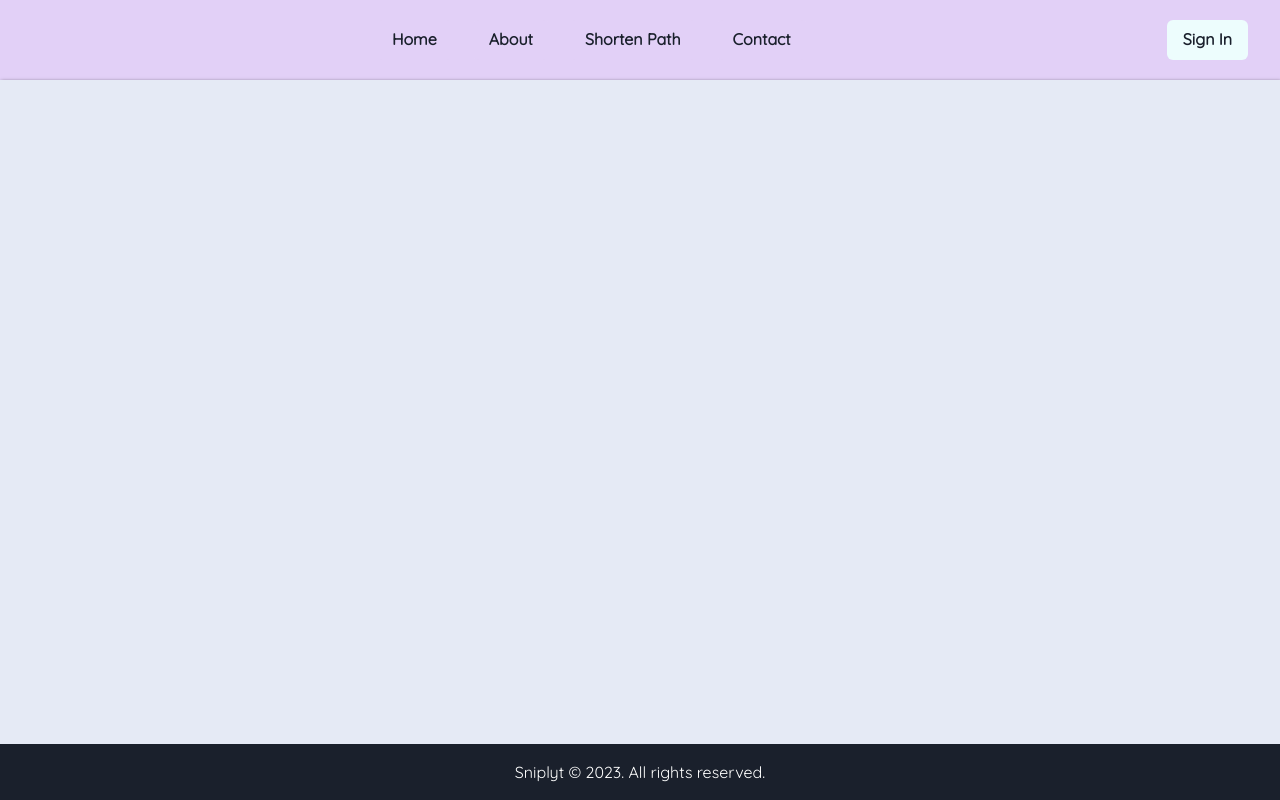
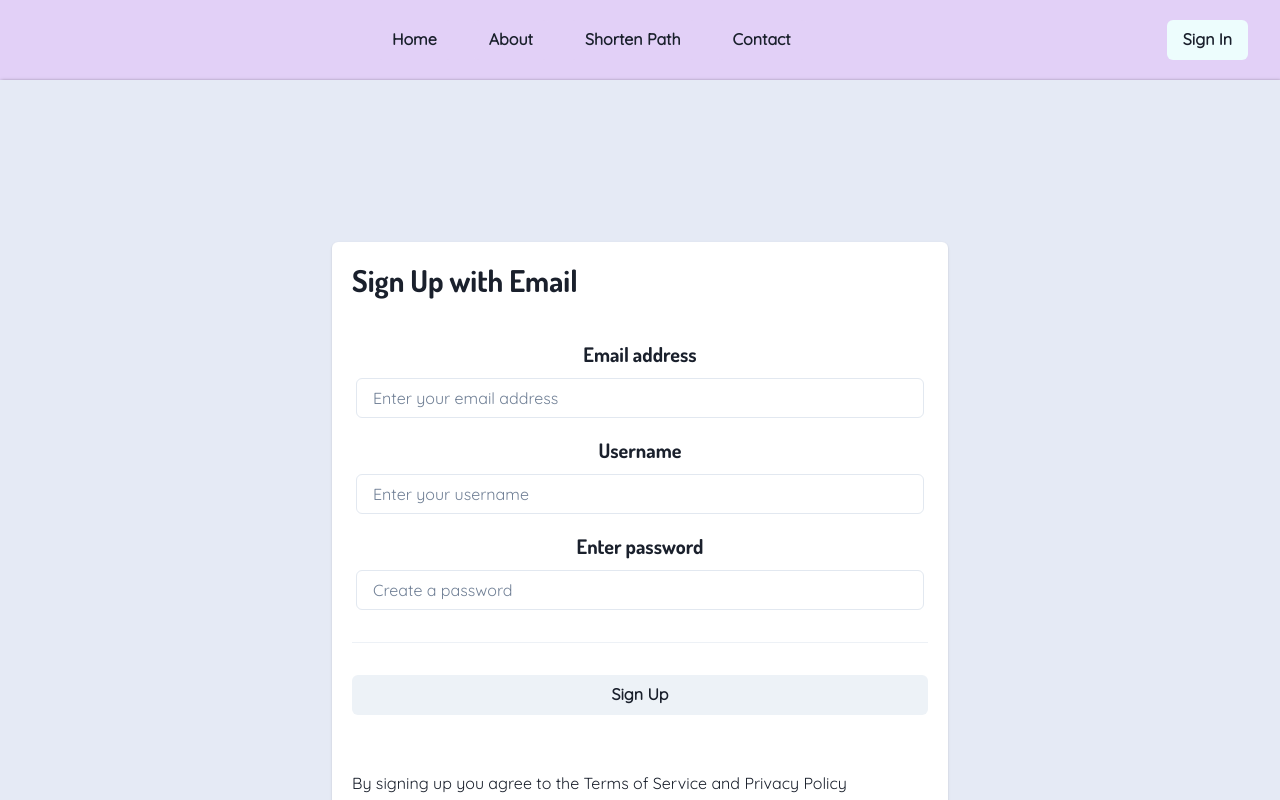
Before and after one commit to MichaelaLodnanova/Analytical-link-shortener, a React (Vite) app in the folder apps/frontend/: page / in a window 1280 px wide. Shown: the top 800 px of the page. Built offline with nearby package versions, Linux system fonts and the light colour scheme; no server answers.

Commit message:
feat: refistration form

```diff
--- a/apps/frontend/src/common/footer/Footer.tsx
+++ b/apps/frontend/src/common/footer/Footer.tsx
@@ -8,7 +8,6 @@ export function Footer() {
       display="flex"
       justifyContent="center"
       color="white"
-      position="fixed"
       bottom="0"
       left="0"
       width="100%"
--- a/apps/frontend/src/controllers/ApiController.ts
+++ b/apps/frontend/src/controllers/ApiController.ts
@@ -34,7 +34,7 @@ export const logout = async () => {
 };
 
 export const register = async (data: RequestAuthCreate) => {
-  const resp = await apiClient.post<RequestAuthCreate>('/auth/register', {
+  const resp = await apiClient.post<RequestAuthCreate>('/auth/registration', {
     username: data.username,
     email: data.email,
     password: data.password,
--- /dev/null
+++ b/apps/frontend/src/hooks/useRegister.tsx
@@ -0,0 +1,47 @@
+import { useToast } from '@chakra-ui/react';
+import { RegisterUserSchema } from 'common';
+import { useMutation, useQueryClient } from 'react-query';
+import { useNavigate } from 'react-router-dom';
+import { register as apiRegister } from '../controllers/ApiController';
+
+type UseRegisterProps = {
+  redirect: string;
+};
+
+export default function useRegister({ redirect }: UseRegisterProps) {
+  const toast = useToast();
+  const navigate = useNavigate();
+  const queryClient = useQueryClient();
+
+  const {
+    mutateAsync: register,
+    isLoading,
+    isError,
+  } = useMutation({
+    mutationFn: (data: RegisterUserSchema) => {
+      return apiRegister(data);
+    },
+    onError: () => {
+      toast({
+        title: 'User already registered!',
+        description: 'You already have an account',
+        status: 'error',
+        duration: 5000,
+        isClosable: true,
+      });
+    },
+    onSuccess: () => {
+      toast({
+        title: 'Successfully registered!',
+        description: 'You were successfully registered',
+        status: 'success',
+        colorScheme: 'primary',
+        duration: 5000,
+        isClosable: true,
+      });
+      navigate(redirect);
+      queryClient.invalidateQueries(['auth']);
+    },
+  });
+  return { register, isLoading, isError };
+}
--- a/apps/frontend/src/pages/home/Home.tsx
+++ b/apps/frontend/src/pages/home/Home.tsx
@@ -1,13 +1,14 @@
 import { Box } from '@chakra-ui/react';
 import { Element } from 'react-scroll';
 import { Navbar } from '../../common/navbar';
+import SignUp from './components/SignUp';
 export function Home() {
   return (
     <Box>
       <Navbar></Navbar>
       <Box boxShadow="1px 2px 4px rgba(0, 0, 0, 1)">
         <Element name="home" className="element">
-          <div style={{ height: '1000px', backgroundColor: '#e5eaf5' }}></div>
+          <SignUp></SignUp>
         </Element>
         <Element name="about" className="element">
           <div style={{ height: '1000px', backgroundColor: '#a0d2eb' }}></div>
--- /dev/null
+++ b/apps/frontend/src/pages/home/components/BoxItem.tsx
@@ -0,0 +1,23 @@
+import { Box } from '@chakra-ui/react';
+import { PropsWithChildren } from 'react';
+
+type BoxItemProps = {
+  color: React.ComponentProps<typeof Box>['backgroundColor'];
+};
+
+export default function BoxItem({
+  color,
+  children,
+}: PropsWithChildren<BoxItemProps>) {
+  return (
+    <Box
+      minH={'4xl'}
+      backgroundColor={color}
+      display="flex"
+      justifyContent="center"
+      alignItems="center"
+    >
+      {children}
+    </Box>
+  );
+}
--- /dev/null
+++ b/apps/frontend/src/pages/home/components/FormField.tsx
@@ -0,0 +1,32 @@
+import React from 'react';
+import {
+  FormControl,
+  FormErrorMessage,
+  Heading,
+  Input,
+  InputProps,
+} from '@chakra-ui/react';
+import { FieldValues, FieldValue, FieldErrors } from 'react-hook-form';
+
+interface FormFieldProps<T extends FieldValues = FieldValues>
+  extends InputProps {
+  label: string;
+  name: FieldValue<T>;
+  errors: FieldErrors<T>;
+}
+
+export default React.forwardRef(
+  ({ label, errors, ...props }: FormFieldProps, ref) => (
+    <FormControl
+      padding="1"
+      textAlign="center"
+      isInvalid={!!errors[props.name]?.message}
+    >
+      <Heading size={'md'}>{label}</Heading>
+      <Input {...props} ref={ref} marginY={'3'} />
+      <FormErrorMessage fontSize="sm" color="red">
+        {errors[props.name]?.message as string}
+      </FormErrorMessage>
+    </FormControl>
+  )
+);
--- a/apps/frontend/src/pages/home/components/SignIn.tsx
+++ b/apps/frontend/src/pages/home/components/SignIn.tsx
@@ -1,15 +1,19 @@
-import { Box, VStack } from '@chakra-ui/react';
+import { Box } from '@chakra-ui/react';
 import SignInCard from './SignInCard';
 import SignInNavBar from './SignInNavBar';
 
 export default function SignIn() {
   return (
-    <Box bg={'primary.100'}>
-      <SignInNavBar></SignInNavBar>
-      <Box minH={'3xl'} marginX={'10'}>
-        <VStack marginY={'16'}>
-          <SignInCard></SignInCard>
-        </VStack>
+    <Box
+      bg="primary.100"
+      w="100%"
+      minHeight="100vh"
+      display="flex"
+      flexDirection="column"
+    >
+      <SignInNavBar />
+      <Box flex="1" display="flex" justifyContent="center" alignItems="center">
+        <SignInCard />
       </Box>
     </Box>
   );
--- a/apps/frontend/src/pages/home/components/SignInCard.tsx
+++ b/apps/frontend/src/pages/home/components/SignInCard.tsx
@@ -11,7 +11,7 @@ export default function SignInCard() {
 
   return (
     <HStack>
-      <Card colorScheme="primary">
+      <Card colorScheme="primary" size={'lg'}>
         <CardHeader>
           <Heading size={'md'}>Sign in</Heading>
         </CardHeader>
--- a/apps/frontend/src/pages/home/components/SignInForm.tsx
+++ b/apps/frontend/src/pages/home/components/SignInForm.tsx
@@ -48,7 +48,7 @@ export default function SignInForm({ onSubmit }: SingInFormProps) {
         </FormErrorMessage>
       </FormControl>
       <Button type="submit" padding={'4'} mt="4" colorScheme="primary">
-        Submit
+        Sign in
       </Button>
     </form>
   );
--- /dev/null
+++ b/apps/frontend/src/pages/home/components/SignUp.tsx
@@ -0,0 +1,36 @@
+import {
+  Card,
+  CardBody,
+  CardFooter,
+  CardHeader,
+  Heading,
+  Text,
+} from '@chakra-ui/react';
+import BoxItem from './BoxItem';
+import SignUpForm from './SignUpForm';
+import { RegisterUserSchema } from 'common';
+import useRegister from '../../../hooks/useRegister';
+
+export default function SignUp() {
+  const { register } = useRegister({ redirect: '/login' });
+  const onSubmit = (data: RegisterUserSchema) => {
+    register(data);
+  };
+  return (
+    <BoxItem color="primary.400">
+      <Card colorScheme="primary" size="md">
+        <CardHeader>
+          <Heading size="lg">Sign Up with Email</Heading>
+        </CardHeader>
+        <CardBody>
+          <SignUpForm onSubmit={onSubmit}></SignUpForm>
+        </CardBody>
+        <CardFooter>
+          <Text>
+            By signing up you agree to the Terms of Service and Privacy Policy
+          </Text>
+        </CardFooter>
+      </Card>
+    </BoxItem>
+  );
+}
--- /dev/null
+++ b/apps/frontend/src/pages/home/components/SignUpForm.tsx
@@ -0,0 +1,67 @@
+import { InputProps, Button, Divider } from '@chakra-ui/react';
+import { zodResolver } from '@hookform/resolvers/zod';
+import { RegisterUserSchema, registerUserZod } from 'common';
+import { useForm } from 'react-hook-form';
+import FormField from './FormField';
+
+type SignUpFormProps = {
+  onSubmit: (data: RegisterUserSchema) => void;
+};
+
+export default function SignUpForm({ onSubmit }: SignUpFormProps) {
+  const {
+    register,
+    handleSubmit,
+    formState: { errors },
+  } = useForm<RegisterUserSchema>({
+    resolver: zodResolver(registerUserZod),
+  });
+
+  return (
+    <form onSubmit={handleSubmit(onSubmit)}>
+      {formFields.map((field) => (
+        <FormField
+          errors={errors}
+          label={field.label}
+          {...register(field.name)}
+          type={field.type}
+          placeholder={field.placeholder}
+        ></FormField>
+      ))}
+      <Divider marginY="4"></Divider>
+      <Button type="submit" width={'xl'} marginY={'4'}>
+        Sign Up
+      </Button>
+    </form>
+  );
+}
+
+const formFields: {
+  name: keyof RegisterUserSchema;
+  label: string;
+  type: InputProps['type'];
+  placeholder: string;
+  errorMessage: string;
+}[] = [
+  {
+    name: 'email',
+    label: 'Email address',
+    type: 'email',
+    placeholder: 'Enter your email address',
+    errorMessage: 'Email is required',
+  },
+  {
+    name: 'username',
+    label: 'Username',
+    type: 'text',
+    placeholder: 'Enter your username',
+    errorMessage: 'Username is required',
+  },
+  {
+    name: 'password',
+    label: 'Enter password',
+    type: 'password',
+    placeholder: 'Create a password',
+    errorMessage: 'Password is required',
+  },
+];
```
